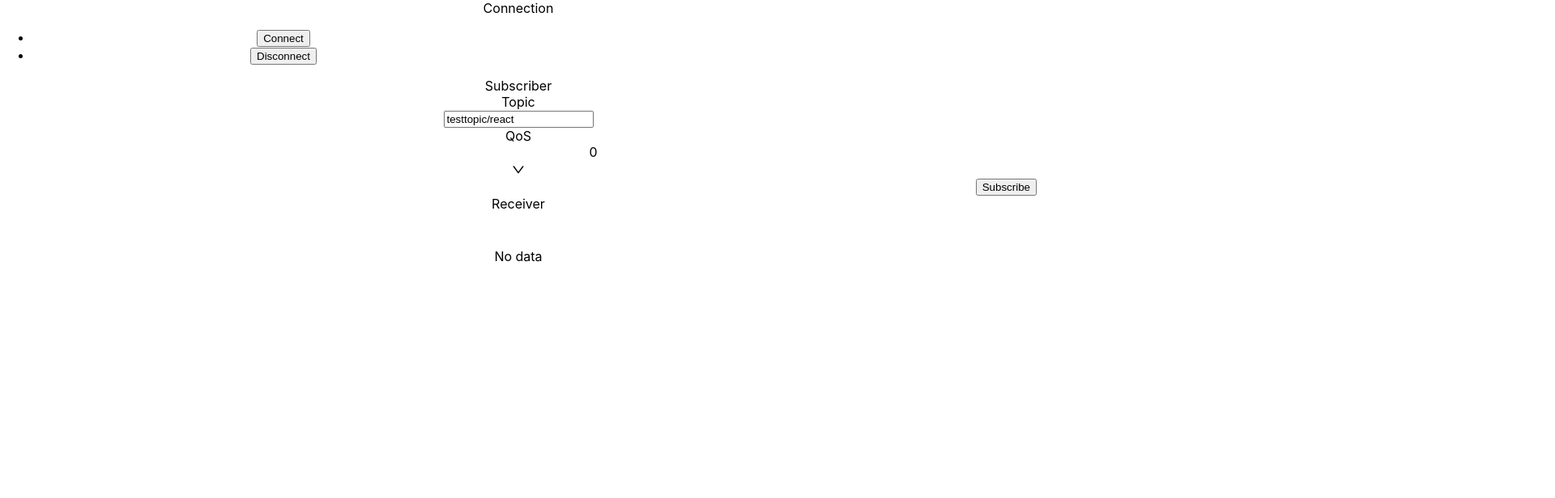
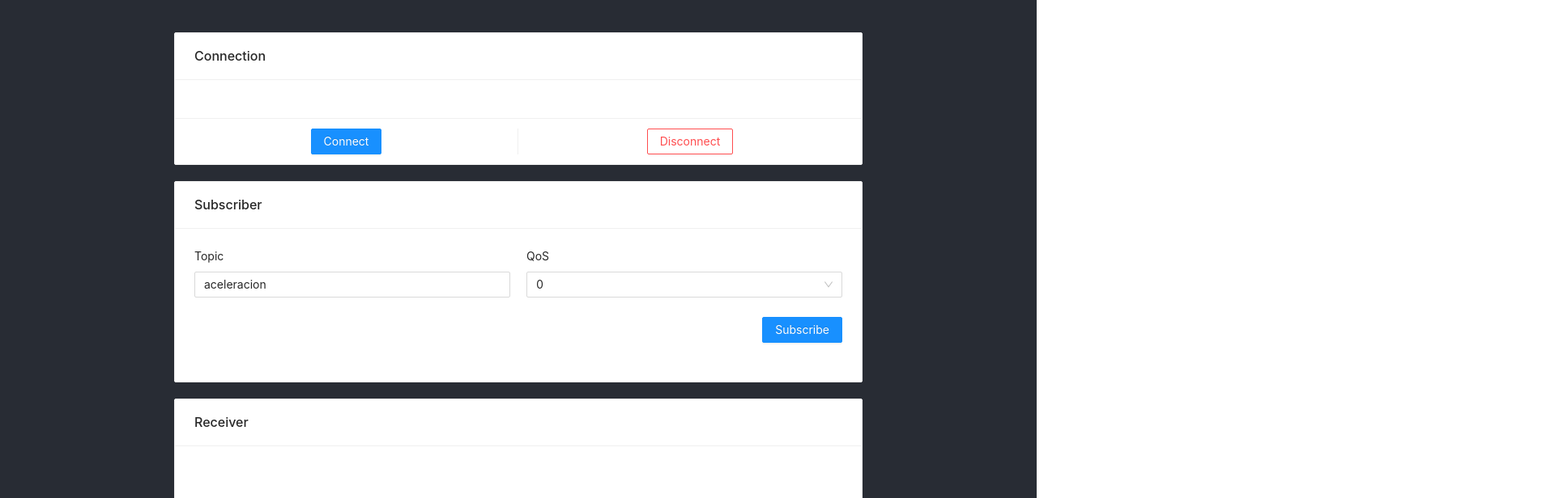
Before and after one commit to asunawesker/dashboard-aceleracion, a React (Create React App) app: page / in a window 1280 px wide. Shown: the top 616 px of the page at 81% size, 1920 px wide, since content can reach past the window. Built offline with nearby package versions, Linux system fonts and the light colour scheme.

Commit message:
first commit

```diff
--- a/package.json
+++ b/package.json
@@ -7,10 +7,14 @@
     "@testing-library/react": "^13.3.0",
     "@testing-library/user-event": "^13.5.0",
     "antd": "^4.20.6",
+    "chart.js": "^3.8.0",
+    "chartjs-plugin-streaming": "^2.0.0",
     "mqtt": "^4.3.7",
     "react": "^18.1.0",
+    "react-chartjs-2": "^4.1.0",
     "react-dom": "^18.1.0",
     "react-scripts": "5.0.1",
+    "recharts": "^2.1.10",
     "web-vitals": "^2.1.4"
   },
   "scripts": {
--- a/src/App.css
+++ b/src/App.css
@@ -1,21 +1,9 @@
+@import '~antd/dist/antd.css';
+
 .App {
-  text-align: center;
-}
-
-.App-logo {
-  height: 40vmin;
-  pointer-events: none;
-}
-
-@media (prefers-reduced-motion: no-preference) {
-  .App-logo {
-    animation: App-logo-spin infinite 20s linear;
-  }
-}
-
-.App-header {
   background-color: #282c34;
   min-height: 100vh;
+  padding: 40px;
   display: flex;
   flex-direction: column;
   align-items: center;
@@ -24,15 +12,12 @@
   color: white;
 }
 
-.App-link {
-  color: #61dafb;
+.App .ant-card {
+  width: 100%;
+  max-width: 850px;
+  margin-bottom: 20px;
 }
 
-@keyframes App-logo-spin {
-  from {
-    transform: rotate(0deg);
-  }
-  to {
-    transform: rotate(360deg);
-  }
+.ant-form-inline .ant-form-item {
+  margin-bottom: 20px;
 }
--- a/src/components/Connection.js
+++ b/src/components/Connection.js
@@ -14,7 +14,7 @@ const Connection = ({ connect, disconnect, connectBtn }) => {
       reconnectPeriod: 1000,
       connectTimeout: 30 * 1000,
       will: {
-        topic: 'WillMsg',
+        topic: 'Connection Will',
         payload: 'Connection Closed abnormally..!',
         qos: 0,
         retain: false
--- a/src/components/Receiver.js
+++ b/src/components/Receiver.js
@@ -1,20 +1,27 @@
 import React, { useEffect, useState } from 'react';
 import { Card, List } from 'antd';
+import {
+    Line,
+    LineChart,
+    XAxis,
+    YAxis,
+  } from 'recharts';
 
 const Receiver = ({ payload }) => {
+
     const [messages, setMessages] = useState([])
 
     useEffect(() => {
         if (payload.topic) {
             setMessages(messages => [...messages, payload])
         }
-    }, [payload])
+    }, [payload]);
 
     const renderListItem = (item) => (
         <List.Item>
             <List.Item.Meta
                 title={item.topic}
-            description={item.message}
+                description={item.acceleration}
             />
         </List.Item>
     )
@@ -23,6 +30,11 @@ const Receiver = ({ payload }) => {
         <Card
             title="Receiver"
         >
+            <LineChart width={5000} height={500} data={messages}>
+                <XAxis dataKey="pointPlotted"/>
+                <YAxis />
+                <Line dataKey="acceleration" />
+            </LineChart>
             <List
                 size="small"
                 bordered
@@ -30,6 +42,8 @@ const Receiver = ({ payload }) => {
                 renderItem={renderListItem}
             />
         </Card>
+
+
     );
 }
 
--- a/src/components/Subscriber.js
+++ b/src/components/Subscriber.js
@@ -7,7 +7,7 @@ const Subscriber = ({ sub, unSub, showUnsub }) => {
   const qosOptions = useContext(QosOption);
 
   const record = {
-    topic: 'testtopic/react',
+    topic: 'aceleracion',
     qos: 0,
   };
 
--- a/src/components/index.js
+++ b/src/components/index.js
@@ -44,7 +44,8 @@ const HookMqtt = () => {
                 setConnectStatus('Reconnecting');
             });
             client.on('message', (topic, message) => {
-                const payload = { topic, message: message.toString() };
+                let jsonMessage = JSON.parse(message);
+                const payload = { topic, message: message.toString(), acceleration: jsonMessage.aceleracion, pointPlotted: jsonMessage.pointsPlotted };
                 setPayload(payload);
             });
         }
@@ -63,8 +64,8 @@ const HookMqtt = () => {
             const { topic, qos } = subscription;
             client.subscribe(topic, { qos }, (error) => {
                 if (error) {
-                console.log('Subscribe to topics error', error)
-                return
+                    console.log('Subscribe to topics error', error)
+                    return
                 }
                 setIsSub(true)
                 console.info(`Subscribe to topic ${topic}`)
```
Also changed, not shown: 2 other files (tests, documents, lock files or other folders). Lines whose indentation alone changed are shown as unchanged.
